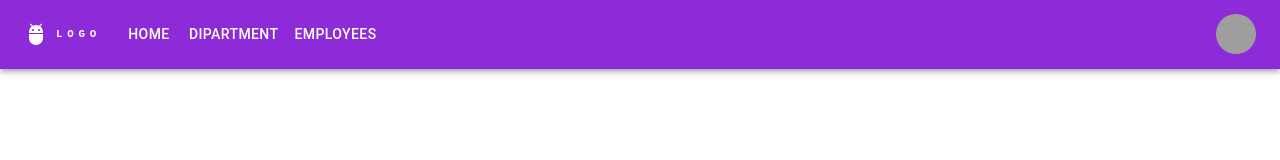
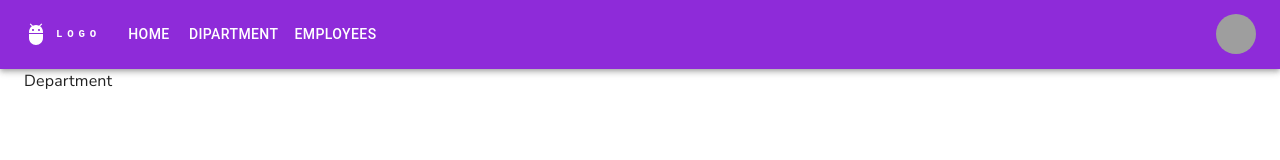
Before and after one commit to neeleshroy2023/employee-frontend, a React (Vite) app: page /dipartment in a window 1280 px wide. Shown: the top 160 px of the page. Built offline with nearby package versions, Linux system fonts and the light colour scheme; sample sign-in values are in the browser's storage; grey boxes are pictures that could not be loaded.

Commit message:
add department

```diff
--- a/src/App.tsx
+++ b/src/App.tsx
@@ -19,6 +19,7 @@ function App() {
           </div>
         </BrowserRouter>
       </UserProvider>
+      {/* <UserProvider /> */}
     </ThemeProvider>
   );
 }
--- a/src/components/features/navigation/Router.tsx
+++ b/src/components/features/navigation/Router.tsx
@@ -4,6 +4,7 @@ import PrivateRoute from "./PrivateRoute";
 import AddEmployee from "../employees/AddEmployee";
 import { useContext } from "react";
 import { UserContext } from "../../../context/UserContext";
+import Department from "../../pages/Department";
 
 const Router = () => {
   const {isUser}:any = useContext(UserContext)
@@ -17,6 +18,7 @@ const Router = () => {
         <Route path="/employees/:id" element={<Employees />} />
         <Route path="/employees" element={<Employees />} />
         <Route path="/addEmployee" element={<AddEmployee />} />
+        <Route path="/dipartment" element={<Department />} />
       </Route>
     </Routes>
   );
--- /dev/null
+++ b/src/components/pages/Department.tsx
@@ -0,0 +1,9 @@
+import React from 'react'
+
+const Department = () => {
+  return (
+    <div>Department</div>
+  )
+}
+
+export default Department
--- a/src/hooks/feature/useAuth.ts
+++ b/src/hooks/feature/useAuth.ts
@@ -4,7 +4,7 @@ import { useContext, useState } from "react";
 import { UserContext } from "../../context/UserContext";
 
 const useAuth = () => {
-  const {isUser, setIsUser}:any = useContext(UserContext)
+  const {setIsUser}:any = useContext(UserContext)
   const [err, setError] = useState(false);
   const navigate = useNavigate();
   const handleRegister = (e: React.BaseSyntheticEvent) => {
@@ -56,8 +56,7 @@ const useAuth = () => {
           setIsUser(true);
           navigate("/employees");
         }
-        console.log(isUser);
-        // navigate("/employees");
+         // navigate("/employees");
       });
   };
 
```
